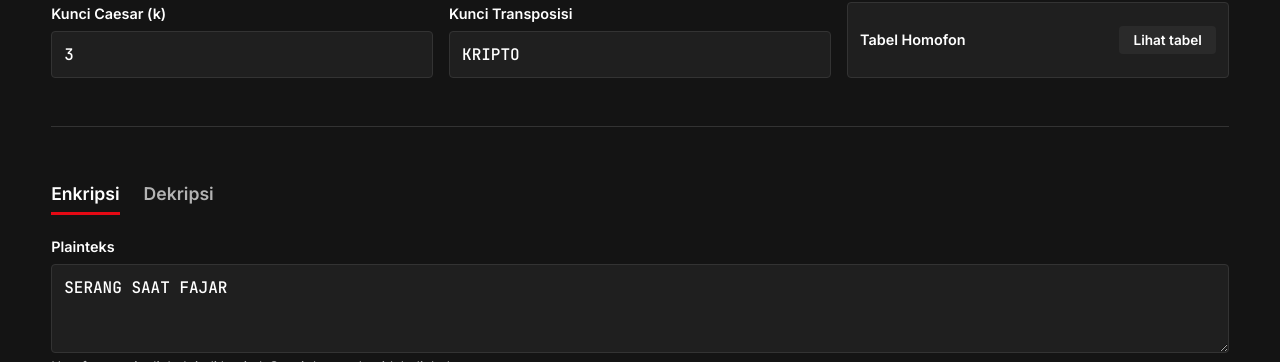
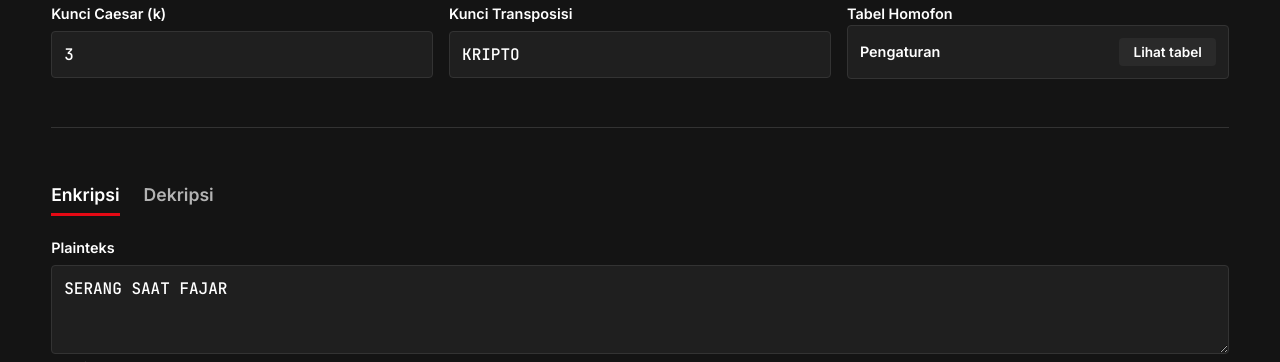
Before and after one commit to bilxdi/kriptografi-miniproject-kelompok9, a website: page index.html in a window 1280 px wide. Shown: the part 738-1100 px from the top of the page. Drawn offline with Linux system fonts and the light colour scheme.

Commit message:
memperbaiki tampilan kolom homofonik

```diff
--- a/index.html
+++ b/index.html
@@ -41,9 +41,12 @@
         <label>Kunci Transposisi
           <input id="kunciKolom" type="text" value="KRIPTO">
         </label>
-        <div class="kartu-tabel">
-          <span>Tabel Homofon</span>
-          <button id="tombolTabel" class="btn btn-kecil">Lihat tabel</button>
+        <div>
+          <label>Tabel Homofon</label>
+          <div class="kartu-tabel">
+            <span>Pengaturan</span>
+            <button id="tombolTabel" class="btn btn-kecil">Lihat tabel</button>
+          </div>
         </div>
       </div>
     </section>
```
